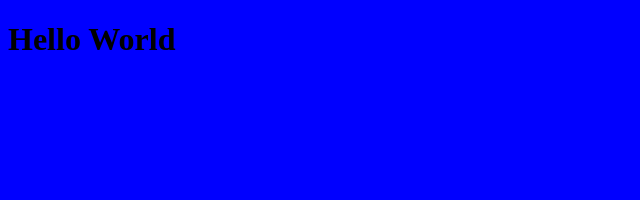
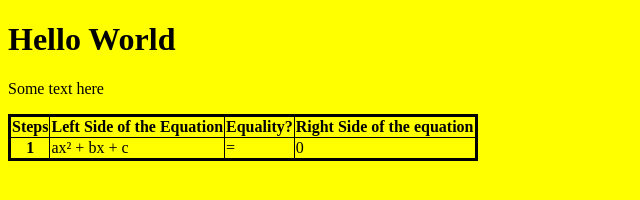
Before and after one commit to avillavicencio08/CSSE220_Final, a plain HTML site: page index.html in a window 1280 px wide. Shown: the whole page, without its empty margins (0-640 px from the left). Drawn offline with Linux system fonts and the light colour scheme.

Commit message:
Added Steps table to "index.html".

```diff
--- a/index.html
+++ b/index.html
@@ -3,11 +3,38 @@
 	<head>
 		<style>
 			html {
-				background-color: blue;
+				background-color: yellow;
+			}
+			table {
+				border-collapse: collapse;
+				border: 3px solid black;
+				border-radius=10px;
+			}
+			thead, tbody, tr, th, td {
+				border: 1px solid black !important;
 			}
 		</style>
 	</head>
 	<body>
 		<h1>Hello World</h1>
+		<p>Some text here</p>
+		<table>
+			<thead>
+				<tr>
+					<th>Steps</th>
+					<th>Left Side of the Equation</th>
+					<th>Equality?</th>
+					<th>Right Side of the equation</th>
+				</tr>
+			</thead>
+			<tbody>
+				<tr>
+					<th>1</th>
+					<td>ax² + bx + c</td>
+					<td>=</td>
+					<td>0</td>
+				</tr>
+			</tbody>
+		</table>
 	</body>
 </html>
```
